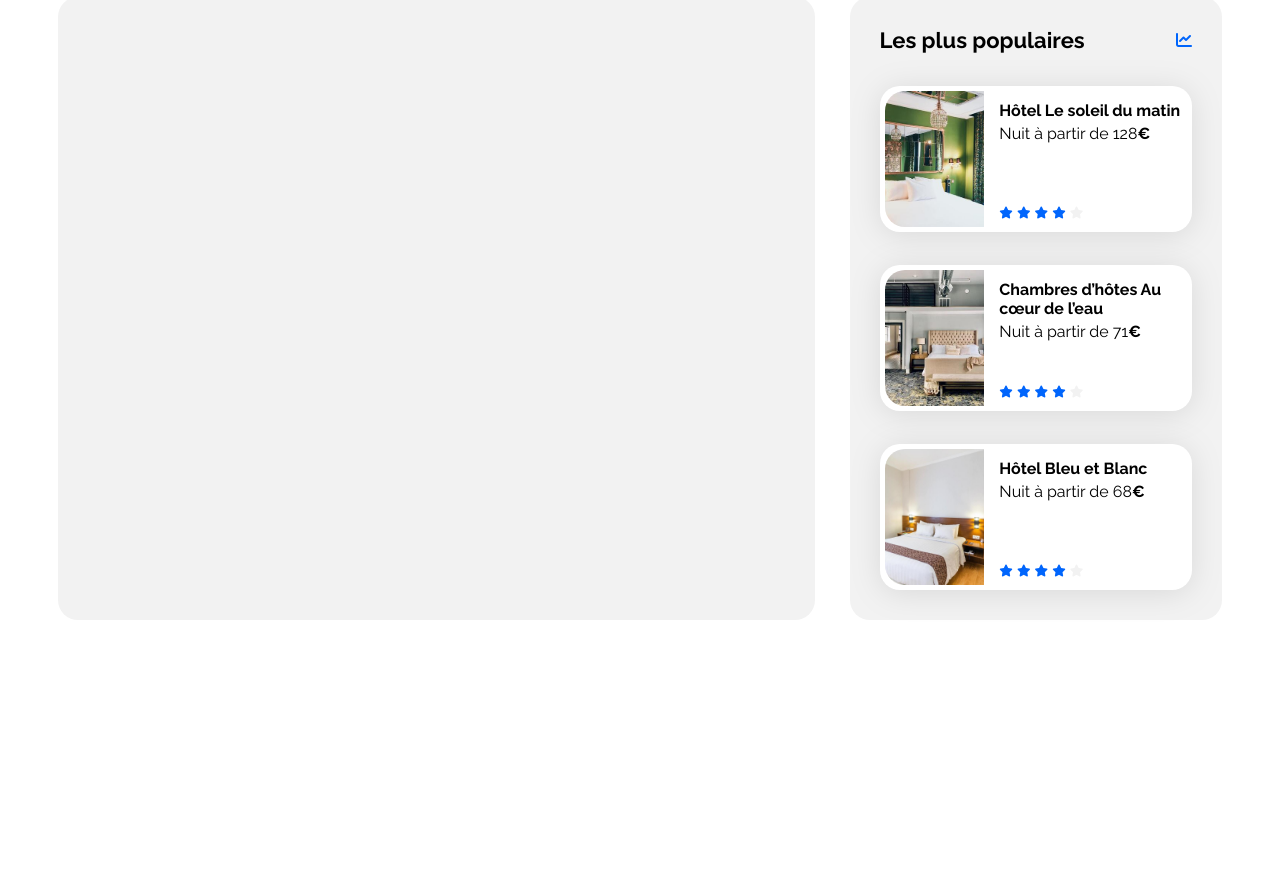
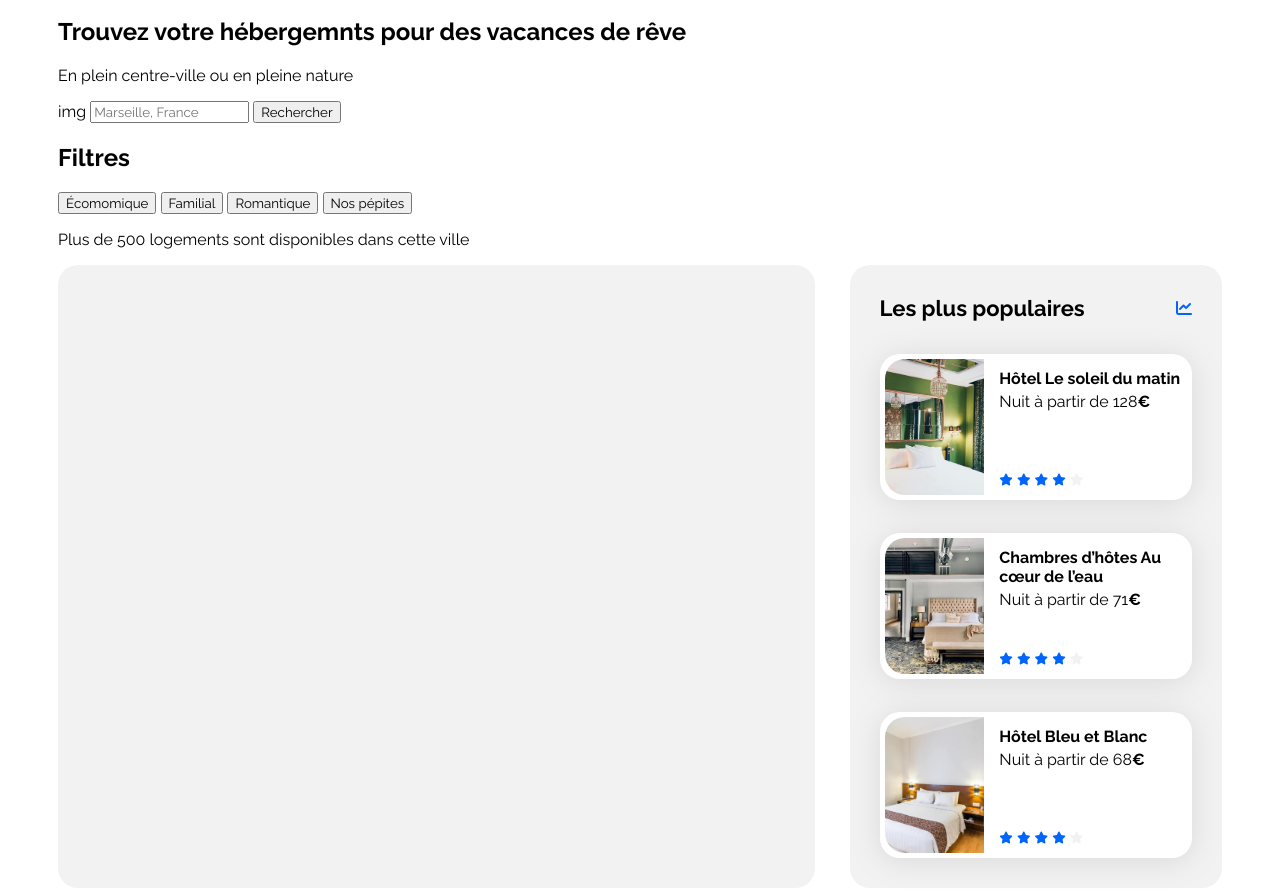
Before and after one commit to Yannstj/booki-starter-code, a plain HTML site: page index.html in a window 1280 px wide. Shown: the part 51-947 px from the top of the page. Before the commit the page ends 800 px from the top, so only its background shows below. Drawn offline with Linux system fonts and the light colour scheme.

Commit message:
starting section between header and main content

```diff
--- a/index.html
+++ b/index.html
@@ -30,6 +30,23 @@
 
         </header>
         <main>
+            <section>
+                <h1>Trouvez votre hébergemnts pour des vacances de rêve</h1>
+                <p>En plein centre-ville ou en pleine nature</p>
+                <form action="" method="post">
+                    <label for="filters">img</label>
+                    <input type="text" id="filters" placeholder="Marseille, France ">
+                    <input type="submit" value="Rechercher">
+                </form>
+                <div>
+                    <h2>Filtres</h2>
+                    <input type="button" value="Écomomique">
+                    <input type="button" value="Familial">
+                    <input type="button" value="Romantique">
+                    <input type="button" value="Nos pépites">
+                </div>
+                <p>Plus de 500 logements sont disponibles dans cette ville</p>
+            </section>
             <div class="hebergements-and-populaires">
                 <section class="hebergements"></section>
                 <section class="populaires">
```
